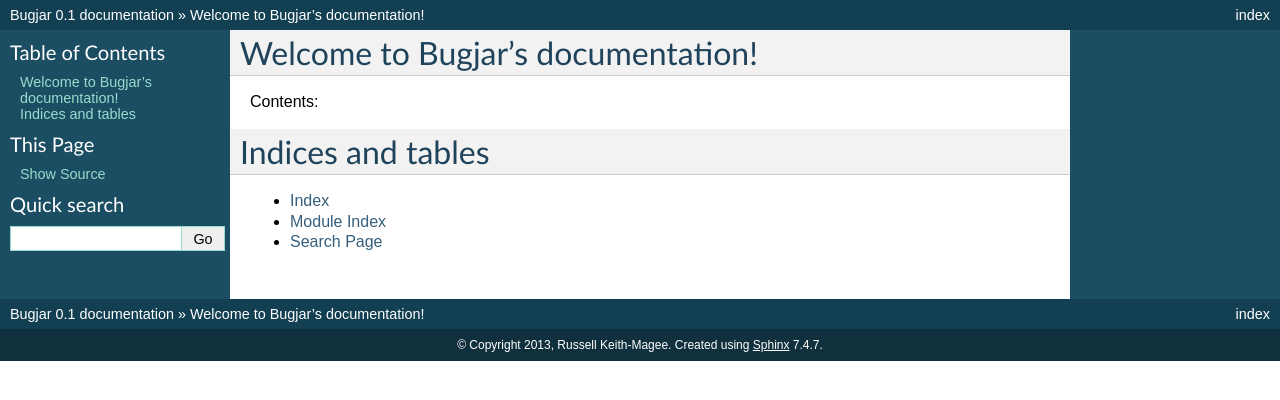
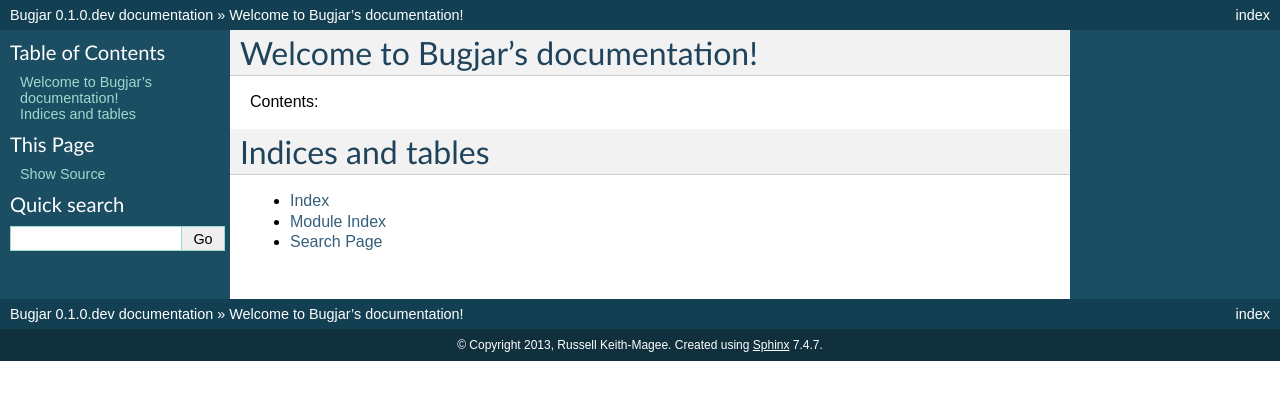
Before and after one commit to beeware/bugjar, a Sphinx documentation site: the page built from docs/index.rst, in a window 1280 px wide. Shown: the top 400 px of the page. Built offline with Sphinx 7.4.7, drawn with Linux system fonts in a browser that asks for light colours; part of the change alters nothing that is shown.

```diff
--- a/docs/conf.py
+++ b/docs/conf.py
@@ -12,6 +12,10 @@
 # serve to show the default.
 
 import sys, os
+
+sys.path.insert(1, os.path.dirname(os.path.dirname(os.path.abspath(__file__))))
+
+import bugjar
 
 # If extensions (or modules to document with autodoc) are in another directory,
 # add these directories to sys.path here. If the directory is relative to the
@@ -48,9 +52,9 @@ copyright = u'2013, Russell Keith-Magee'
 # built documents.
 #
 # The short X.Y version.
-version = '0.1'
+version = '.'.join(str(n) for n in bugjar.NUM_VERSION[:2])
 # The full version, including alpha/beta/rc tags.
-release = '0.1'
+release = bugjar.VERSION
 
 # The language for content autogenerated by Sphinx. Refer to documentation
 # for a list of supported languages.
@@ -228,7 +232,7 @@ man_pages = [
 #  dir menu entry, description, category)
 texinfo_documents = [
   ('index', 'Bugjar', u'Bugjar Documentation',
-   u'Russell Keith-Magee', 'Bugjar', 'One line description of project.',
+   u'Russell Keith-Magee', 'Bugjar', 'A graphical Python debugger.',
    'Miscellaneous'),
 ]
 
```
